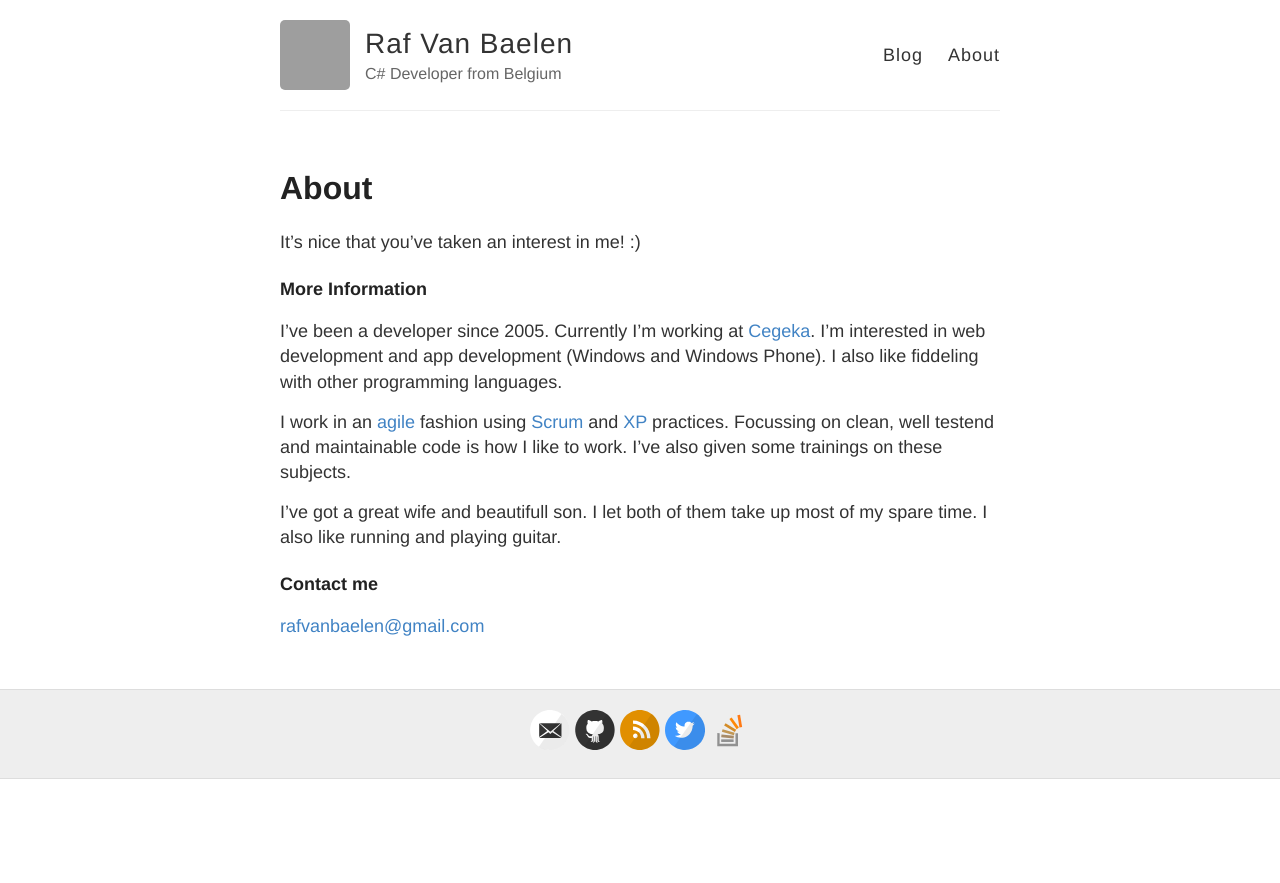
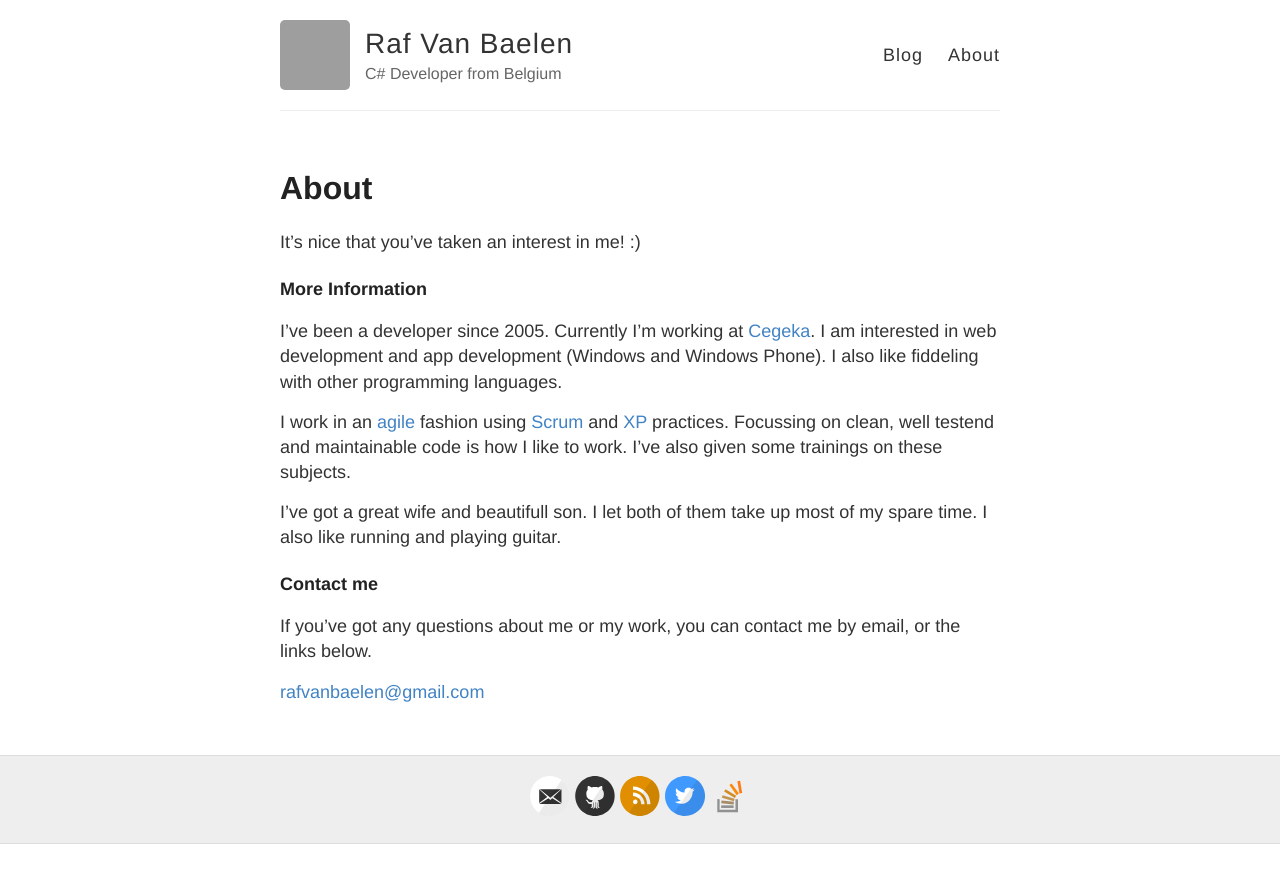
Before and after one commit to Rafvb/rafvb.github.io, a Jekyll site: the page built from about.md, in a window 1280 px wide. Shown: the top 883 px of the page. Built offline with Jekyll 4.4.1, drawn with Linux system fonts in a browser that asks for light colours; grey boxes are pictures that could not be loaded.

Commit message:
Updated about.md

```diff
--- a/about.md
+++ b/about.md
@@ -9,7 +9,7 @@ It's nice that you've taken an interest in me! :)
 
 ### More Information
 
-I've been a developer since 2005. Currently I'm working at [Cegeka](http://www.cegeka.com). I'm interested in web development and app development (Windows and Windows Phone). I also like fiddeling with other programming languages.
+I've been a developer since 2005. Currently I'm working at [Cegeka](http://www.cegeka.com). I am interested in web development and app development (Windows and Windows Phone). I also like fiddeling with other programming languages.
 
 I work in an [agile](http://www.agilemanifesto.org/) fashion using [Scrum](https://en.wikipedia.org/wiki/Scrum_(development)) and [XP](https://en.wikipedia.org/wiki/Extreme_Programming) practices. Focussing on clean, well testend and maintainable code is how I like to work. I've also given some trainings on these subjects.
 
@@ -17,4 +17,6 @@ I've got a great wife and beautifull son. I let both of them take up most of my
 
 ### Contact me
 
+If you've got any questions about me or my work, you can contact me by email, or the links below.
+
 [rafvanbaelen@gmail.com](mailto:rafvanbaelen@gmail.com)
```
